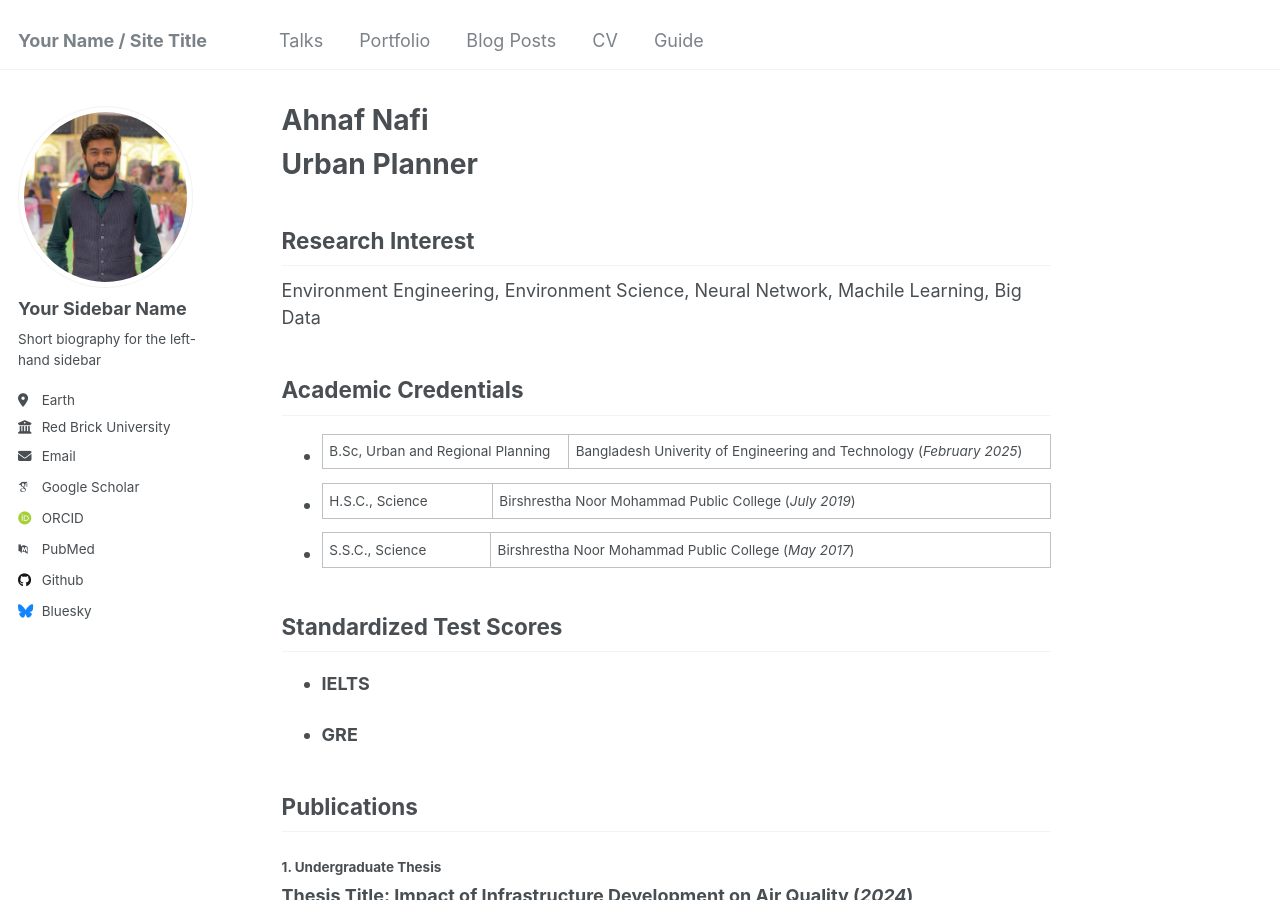
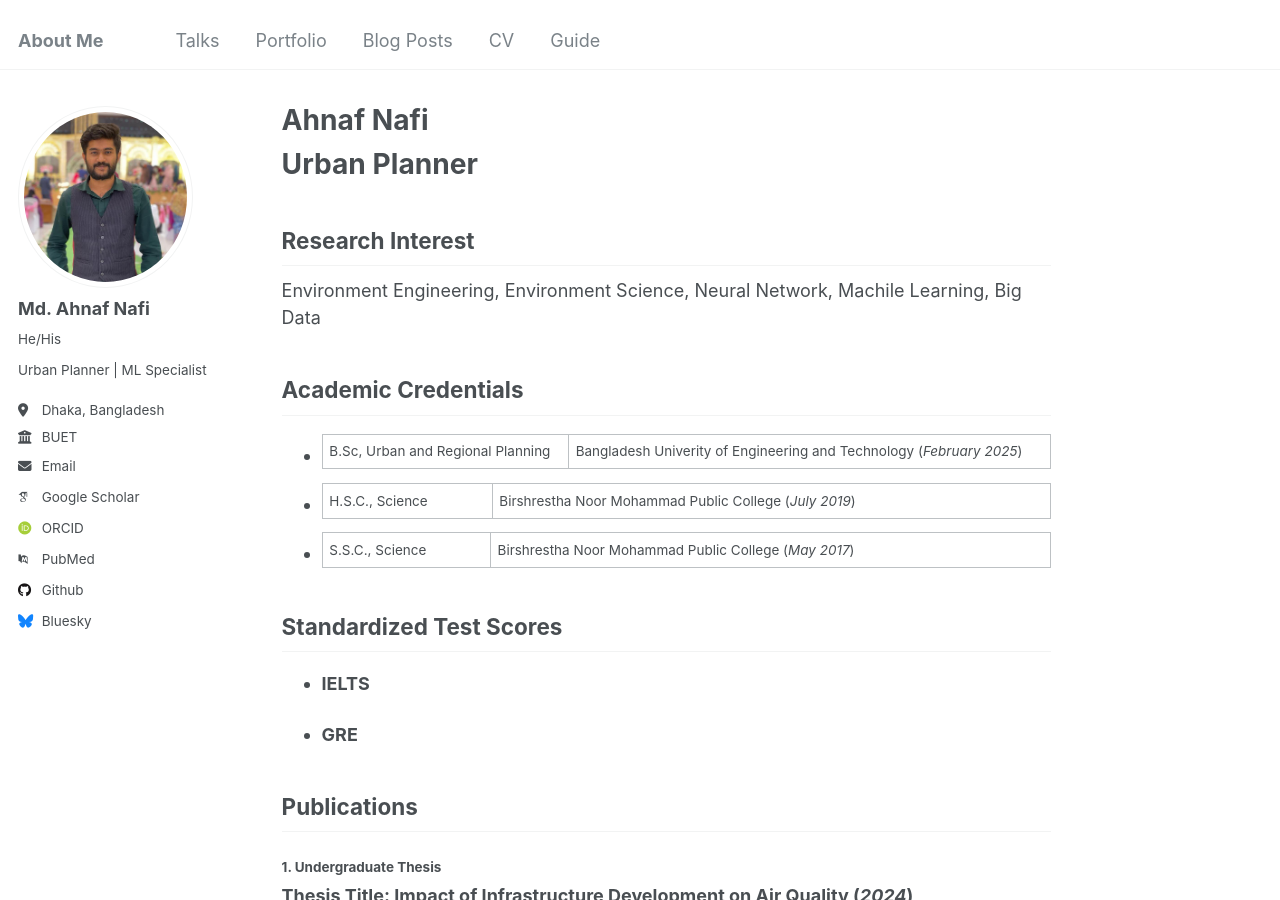
Before and after one commit to NafixData/ahnafnafi, a Jekyll site: the page built from _pages/about.md, in a window 1280 px wide and 900 px high. Built offline with Jekyll 4.4.1, drawn with Linux system fonts in a browser that asks for light colours; some web fonts are replaced.

Commit message:
Update _config.yml

```diff
--- a/_config.yml
+++ b/_config.yml
@@ -8,13 +8,13 @@
 
 # Basic Site Settings
 locale                   : "en-US"
-title                    : "Your Name / Site Title"
+title                    : "About Me"
 title_separator          : "-"
 name                     : &name "Your Name"
 description              : &description "personal description"
 url                      : https://academicpages.github.io # the base hostname & protocol for your site e.g. "https://mmistakes.github.io"
 baseurl                  : "" # the subpath of your site, e.g. "/blog"
-repository               : "academicpages/academicpages.github.io"
+repository               : "NafixData/ahnafnafi.github.io"
 
 # Site Author - The following control what appear as part of the author content on the side bar.
 #               If a field is blank the icon and link will not appear, otherwise it will be shown.
@@ -22,13 +22,13 @@ repository               : "academicpages/academicpages.github.io"
 author:
   # Biographic information
   avatar           : "Dp.png"
-  name             : "Your Sidebar Name"
-  pronouns         : # example: "she/her"
-  bio              : "Short biography for the left-hand sidebar"
-  location         : "Earth"
-  employer         : "Red Brick University"
+  name             : "Md. Ahnaf Nafi"
+  pronouns         : "He/His"
+  bio              : "Urban Planner | ML Specialist"
+  location         : "Dhaka, Bangladesh"
+  employer         : "BUET"
   uri              : # URL
-  email            : "none@example.org"
+  email            : "ahnafnafi98@gmail.com"
 
   # Academic websites
   arxiv            : # URL - Update with the correct link to your profile
```
